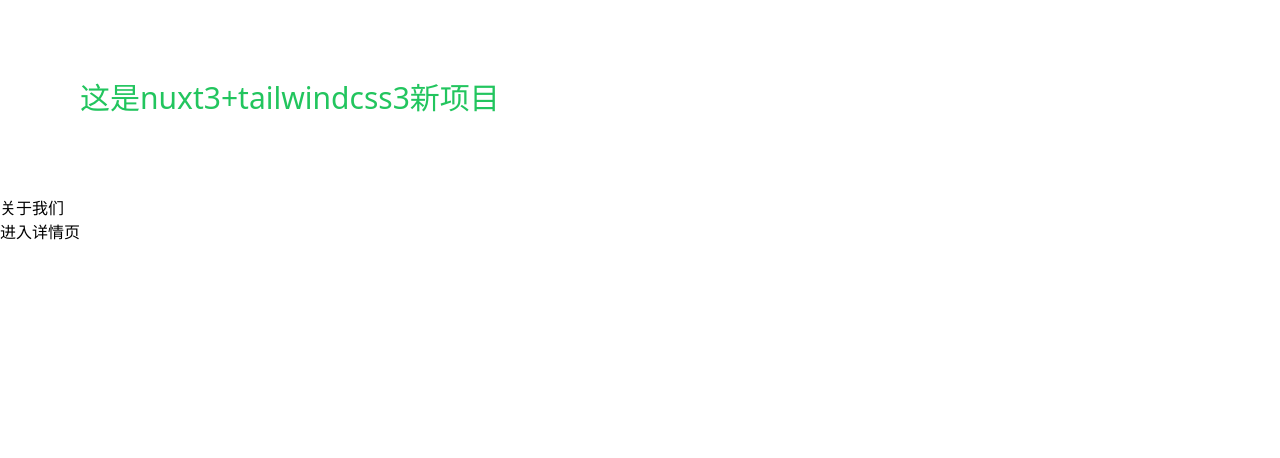
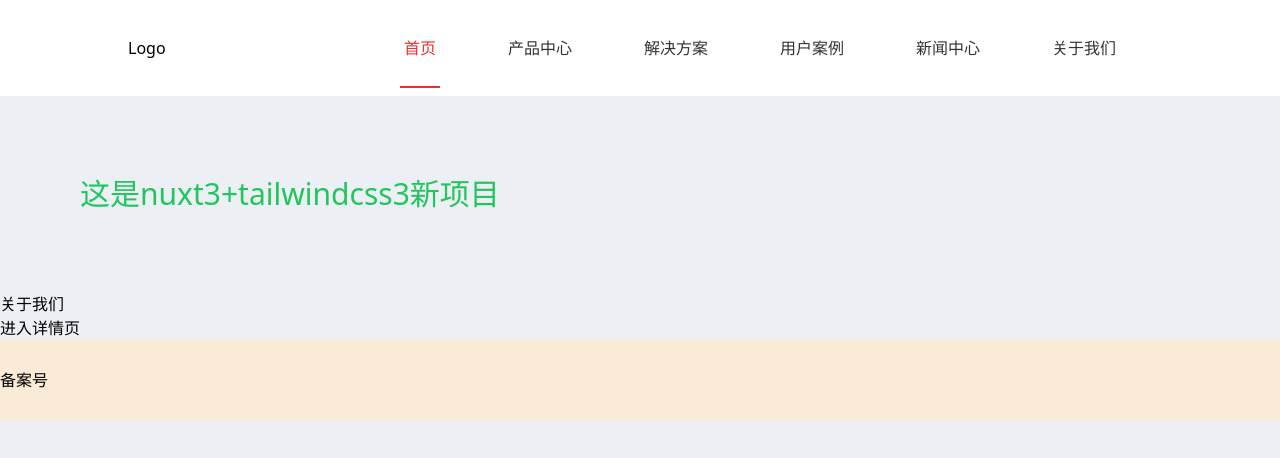
Before and after one commit to pmb2020/alone-blog-nuxt3, a Nuxt app: page / in a window 1280 px wide. Shown: the top 458 px of the page. Built offline with nearby package versions, Linux system fonts and the light colour scheme.

Commit message:
sass、基本布局、配置

```diff
--- a/app.vue
+++ b/app.vue
@@ -1,6 +1,10 @@
 <template>
   <div>
-	<p class="text-3xl text-green-500 m-20">这是nuxt3+tailwindcss3新项目</p>
-	<NuxtPage />
+	  <NuxtLayout :name="layout">
+		  <NuxtPage />
+	  </NuxtLayout>
   </div>
 </template>
+<script setup>
+	const layout = 'default';
+</script>
--- /dev/null
+++ b/assets/style/base.scss
@@ -0,0 +1,45 @@
+@media (min-width:1536px) {
+	.my-container{
+		max-width: 1310px;
+	}
+}
+@media (min-width:1280px) {
+	.my-container{
+		max-width: 1280px;
+	}
+}
+
+@media (min-width:1024px) {
+	.my-container{
+		max-width: 1024px;
+	}
+}
+
+@media (min-width:768px) {
+	.my-container{
+		max-width: 768px;
+	}
+}
+@media (min-width:640px) {
+	.my-container{
+		max-width: 640px;
+	}
+}
+
+body{
+	background-color: #ecf0f4;
+}
+
+.new-title{
+	font-weight: bold;
+	font-size: 1.5rem;
+	color: #333;
+	overflow: hidden;
+	text-overflow:ellipsis;
+	white-space: nowrap;
+	margin-bottom: 1rem;
+	cursor: pointer;
+}
+.new-title:hover{
+	color: $primary-color;
+}
--- /dev/null
+++ b/assets/style/variable.scss
@@ -0,0 +1,7 @@
+$primary: #49240F;
+$secondary: #E4A79D;
+
+$primary-color:#e63130;
+
+$header-height: 6rem;
+$page-top-item-height:24rem;
--- /dev/null
+++ b/components/alone/Footer.vue
@@ -0,0 +1,15 @@
+<template>
+	<footer class="footer">
+		备案号
+	</footer>
+</template>
+
+<script>
+</script>
+
+<style>
+	.footer{
+		background-color: antiquewhite;
+		line-height: 5rem;
+	}
+</style>
--- /dev/null
+++ b/components/alone/Header.vue
@@ -0,0 +1,95 @@
+<template>
+	<header class="header">
+		<div>
+			Logo
+		</div>
+		<nav>
+			<ul class="header-ul">
+				<li v-for="(navItem,index) in navLists" :key="index">
+					<nuxt-link class="nav-a" @click="navClick(index)" :class="{'nav-active':navIndex==index}"
+						:to="navItem.link">{{navItem.name}}</nuxt-link>
+				</li>
+			</ul>
+		</nav>
+	</header>
+	<div class="header-white"></div>
+</template>
+
+<script setup>
+	const navIndex = ref(0)
+	const navLists = ref([{
+			name: '首页',
+			link: '/'
+		},
+		{
+			name: '产品中心',
+			link: '/'
+		},
+		{
+			name: '解决方案',
+			link: '/'
+		},
+		{
+			name: '用户案例',
+			link: '/'
+		},
+		{
+			name: '新闻中心',
+			link: '/'
+		},
+		{
+			name: '关于我们',
+			link: '/'
+		},
+	])
+	const navClick = (index) => {
+		localStorage.setItem('navIndex', index)
+		navIndex.value = index
+	}
+	onMounted(() => {
+		navIndex.value = localStorage.getItem('navIndex') || 0
+	})
+</script>
+
+<style lang="scss">
+	.header {
+		display: flex;
+		justify-content: space-between;
+		align-items: center;
+		background-color: #fff;
+		z-index: 999;
+		padding: 0 10%;
+		position: fixed;
+		top: 0;
+		left: 0;
+		width: 100%;
+		height: $header-height;
+	}
+
+	.header-white {
+		height: $header-height;
+	}
+
+	.header-ul {
+		display: flex;
+		color: #333;
+	}
+
+	.header-ul li {
+		padding: 2rem;
+	}
+
+	.nav-a {
+		padding: 1.7rem 4px;
+	}
+
+	.nav-a:hover {
+		color: $primary-color;
+		border-bottom: 2px solid $primary-color;
+	}
+
+	.nav-active {
+		color: $primary-color;
+		border-bottom: 2px solid $primary-color;
+	}
+</style>
--- /dev/null
+++ b/layouts/default.vue
@@ -0,0 +1,13 @@
+<template>
+	<div>
+		<AloneHeader />
+		<slot />
+		<AloneFooter />
+	</div>
+</template>
+
+<script>
+</script>
+
+<style>
+</style>
--- /dev/null
+++ b/layouts/test.vue
@@ -0,0 +1,14 @@
+<template>
+	<div>
+		<AloneFooter />
+		<p>我test布局</p>
+		<slot />
+		<MyHeader />
+	</div>
+</template>
+
+<script>
+</script>
+
+<style>
+</style>
--- a/nuxt.config.ts
+++ b/nuxt.config.ts
@@ -1,4 +1,29 @@
 // https://v3.nuxtjs.org/api/configuration/nuxt.config
 export default defineNuxtConfig({
-	modules: ['@nuxtjs/tailwindcss']
+	modules: ['@nuxtjs/tailwindcss'],
+	tailwindcss: {
+
+	},
+	app: {
+		head: {
+			charset: 'utf-8',
+			title: 'nuxt3项目实战之alone-blog',
+			meta: [
+				{ name: 'viewport', content: 'width=device-width,initial-scale=1,minimum-scale=1,maximum-scale=1,user-scalable=no' },
+				{ name: 'description', content: 'nuxt3项目实战之alone-blog：nuxt3+tailwindcss' }
+			]
+		}
+	},
+	css: [
+		'~/assets/style/base.scss',
+	],
+	vite: {
+		css: {
+			preprocessorOptions: {
+				scss: {
+					additionalData: '@use "@/assets/style/variable.scss" as *;'
+				}
+			}
+		}
+	}
 })
--- a/package.json
+++ b/package.json
@@ -9,6 +9,7 @@
   },
   "devDependencies": {
     "@nuxtjs/tailwindcss": "^6.1.3",
-    "nuxt": "3.0.0"
+    "nuxt": "3.0.0",
+    "sass": "^1.56.1"
   }
 }
--- a/pages/index.vue
+++ b/pages/index.vue
@@ -1,11 +1,18 @@
 <template>
 	<div>
+		<Head>
+			<Title>{{title}}</Title>
+			<Meta name="description" :content="title" />
+			<Style type="text/css" children="body { background-color: green; }" />
+		</Head>
+		<p class="text-3xl text-green-500 m-20">这是nuxt3+tailwindcss3新项目</p>
 		<nuxt-link to="/about">关于我们</nuxt-link><br>
 		<nuxt-link to="/info/2">进入详情页</nuxt-link>
 	</div>
 </template>
 
-<script>
+<script setup>
+	const title = ref('alone-admin企业官网')
 </script>
 
 <style>
```
Also changed, not shown: assets/images/bg-top.png (added), 1 other file (tests, documents, lock files or other folders).
